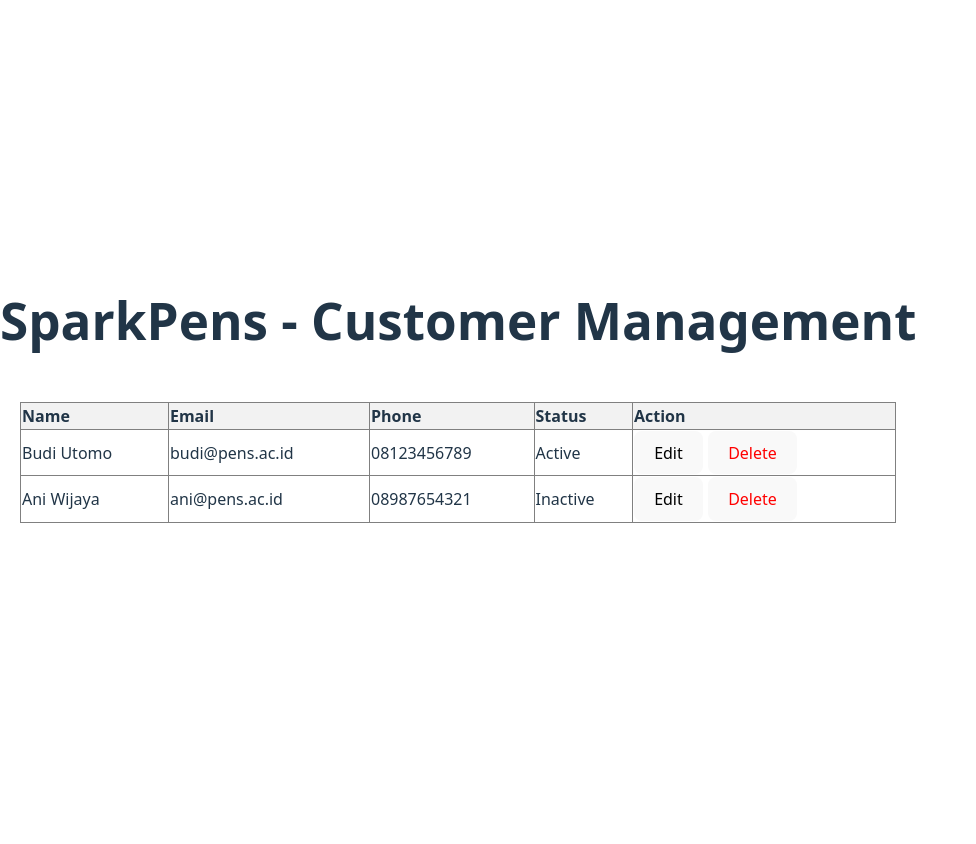
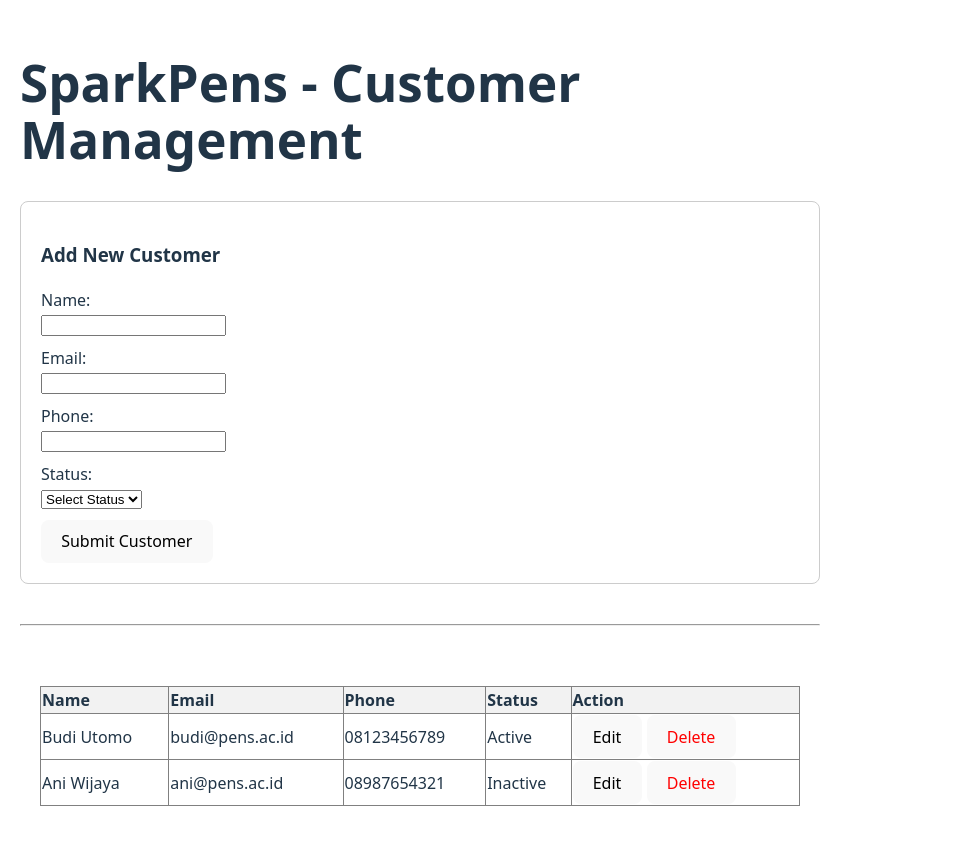
Before and after one commit to EunoiaAmerta/2026-SPARK-PENS-frontend, a React (Vite) app: page / in a window 1280 px wide. Shown: the whole page, without its empty margins (0-976 px from the left). Before the commit the page ends 800 px from the top, so only its background shows below. Built offline with nearby package versions, Linux system fonts and the light colour scheme.

Commit message:
feat(ui): integrate customer form into app page

```diff
--- a/package.json
+++ b/package.json
@@ -11,7 +11,8 @@
   },
   "dependencies": {
     "react": "^19.2.0",
-    "react-dom": "^19.2.0"
+    "react-dom": "^19.2.0",
+    "react-hook-form": "^7.71.1"
   },
   "devDependencies": {
     "@eslint/js": "^9.39.1",
--- a/src/App.tsx
+++ b/src/App.tsx
@@ -1,4 +1,5 @@
 import CustomerTable from "./components/CustomerTable";
+import CustomerForm from "./components/CustomerForm"; // 1. Import form-nya
 import type { Customer } from "./types/customer";
 
 const dummyData: Customer[] = [
@@ -20,8 +21,15 @@
 
 function App() {
   return (
-    <div>
+    <div style={{ maxWidth: "800px", margin: "0 auto", padding: "20px" }}>
       <h1>SparkPens - Customer Management</h1>
+
+      {/* 2. Tambahkan komponen Form di sini */}
+      <CustomerForm />
+
+      <hr style={{ margin: "40px 0" }} />
+
+      {/* 3. Tabel di bawahnya */}
       <CustomerTable customers={dummyData} />
     </div>
   );
--- /dev/null
+++ b/src/components/CustomerForm.tsx
@@ -0,0 +1,88 @@
+import React from "react";
+import { useForm } from "react-hook-form";
+import type { Customer } from "../types/customer";
+
+// Kita buat type untuk input form (tanpa ID karena ID biasanya digenerate backend)
+type CustomerInput = Omit<Customer, "id">;
+
+const CustomerForm: React.FC = () => {
+  const {
+    register,
+    handleSubmit,
+    formState: { errors },
+  } = useForm<CustomerInput>();
+
+  const onSubmit = (data: CustomerInput) => {
+    console.log("Data Form:", data);
+    alert("Data berhasil disubmit! Cek konsol.");
+  };
+
+  return (
+    <div
+      style={{
+        padding: "20px",
+        border: "1px solid #ccc",
+        borderRadius: "8px",
+        marginBottom: "20px",
+      }}
+    >
+      <h3>Add New Customer</h3>
+      <form onSubmit={handleSubmit(onSubmit)}>
+        {/* Field Name */}
+        <div style={{ marginBottom: "10px" }}>
+          <label>Name:</label>
+          <br />
+          <input {...register("name", { required: "Name is required" })} />
+          {errors.name && (
+            <span style={{ color: "red" }}> {errors.name.message}</span>
+          )}
+        </div>
+
+        {/* Field Email */}
+        <div style={{ marginBottom: "10px" }}>
+          <label>Email:</label>
+          <br />
+          <input
+            {...register("email", {
+              required: "Email is required",
+              pattern: { value: /^\S+@\S+$/i, message: "Invalid email format" },
+            })}
+          />
+          {errors.email && (
+            <span style={{ color: "red" }}> {errors.email.message}</span>
+          )}
+        </div>
+
+        {/* Field Phone */}
+        <div style={{ marginBottom: "10px" }}>
+          <label>Phone:</label>
+          <br />
+          <input
+            {...register("phone", { required: "Phone number is required" })}
+          />
+          {errors.phone && (
+            <span style={{ color: "red" }}> {errors.phone.message}</span>
+          )}
+        </div>
+
+        {/* Field Status */}
+        <div style={{ marginBottom: "10px" }}>
+          <label>Status:</label>
+          <br />
+          <select {...register("status", { required: "Status is required" })}>
+            <option value="">Select Status</option>
+            <option value="Active">Active</option>
+            <option value="Inactive">Inactive</option>
+          </select>
+          {errors.status && (
+            <span style={{ color: "red" }}> {errors.status.message}</span>
+          )}
+        </div>
+
+        <button type="submit">Submit Customer</button>
+      </form>
+    </div>
+  );
+};
+
+export default CustomerForm;
```
Also changed, not shown: 1 other file (tests, documents, lock files or other folders).
